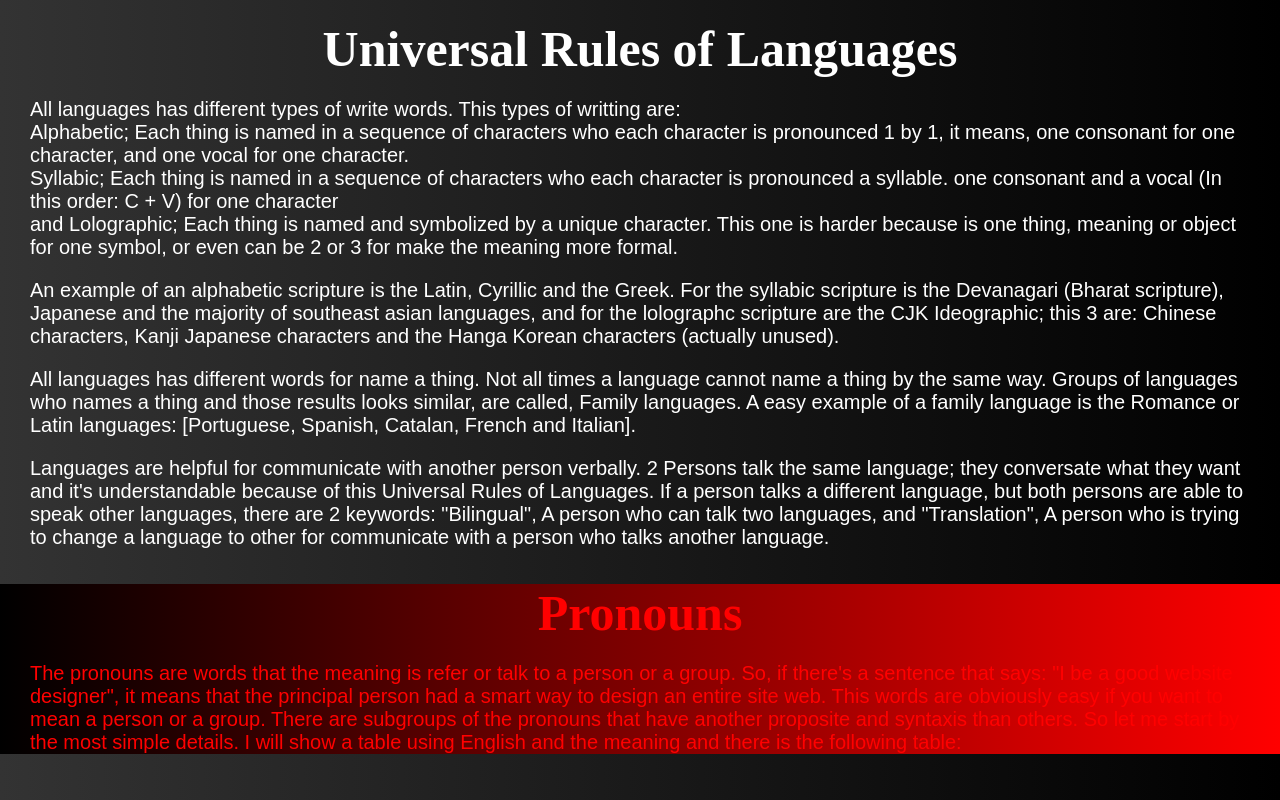
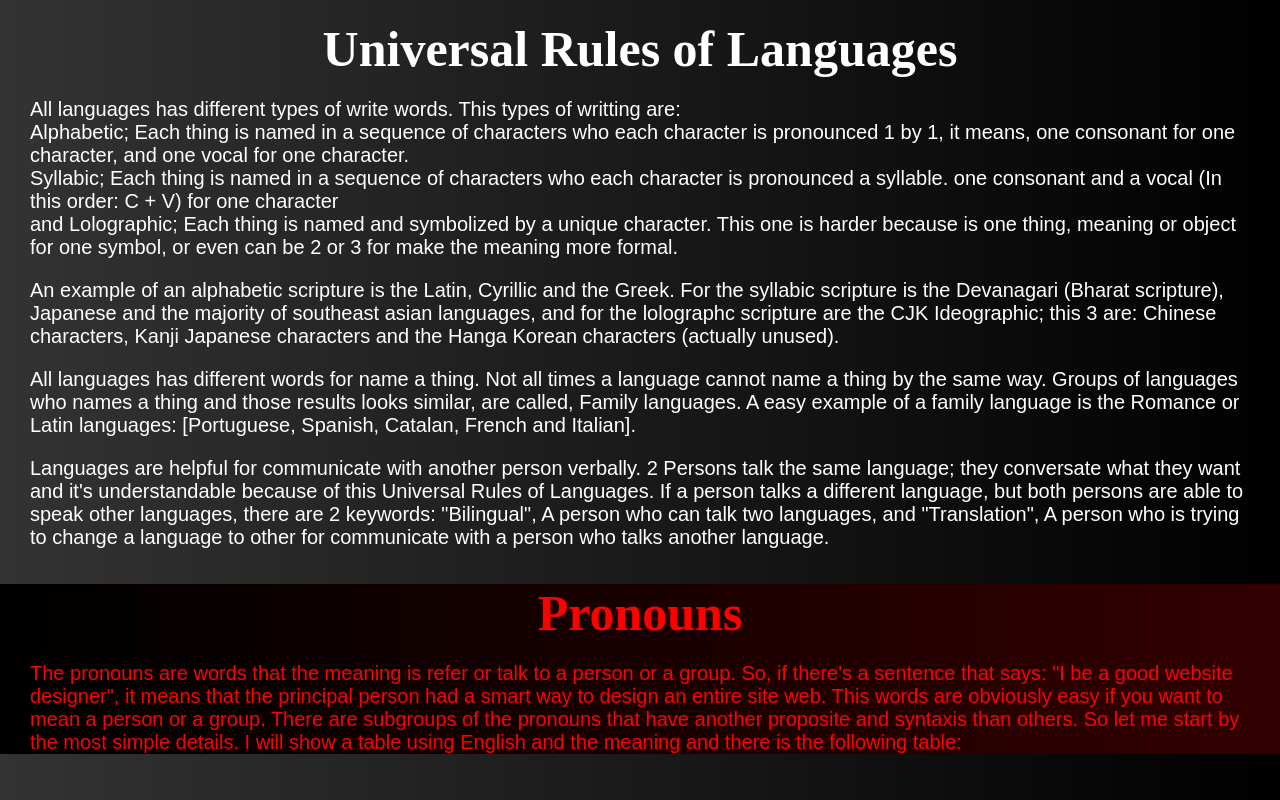
Before and after one commit to DalsaniaCode/UniversalRules_of_Languages, a plain HTML site: page index.html in a window 1280 px wide. Drawn offline with Linux system fonts and the light colour scheme.

Commit message:
Update index.css

```diff
--- a/index.css
+++ b/index.css
@@ -22,7 +22,7 @@ p {
 
 /* Starts the color indicating for each group of word */
 .Pronouns {
-  background: linear-gradient(to right, #000, #F00);
+  background: linear-gradient(to right, #000, #300);
   margin: 0;
   color: #F00;
 }
```
